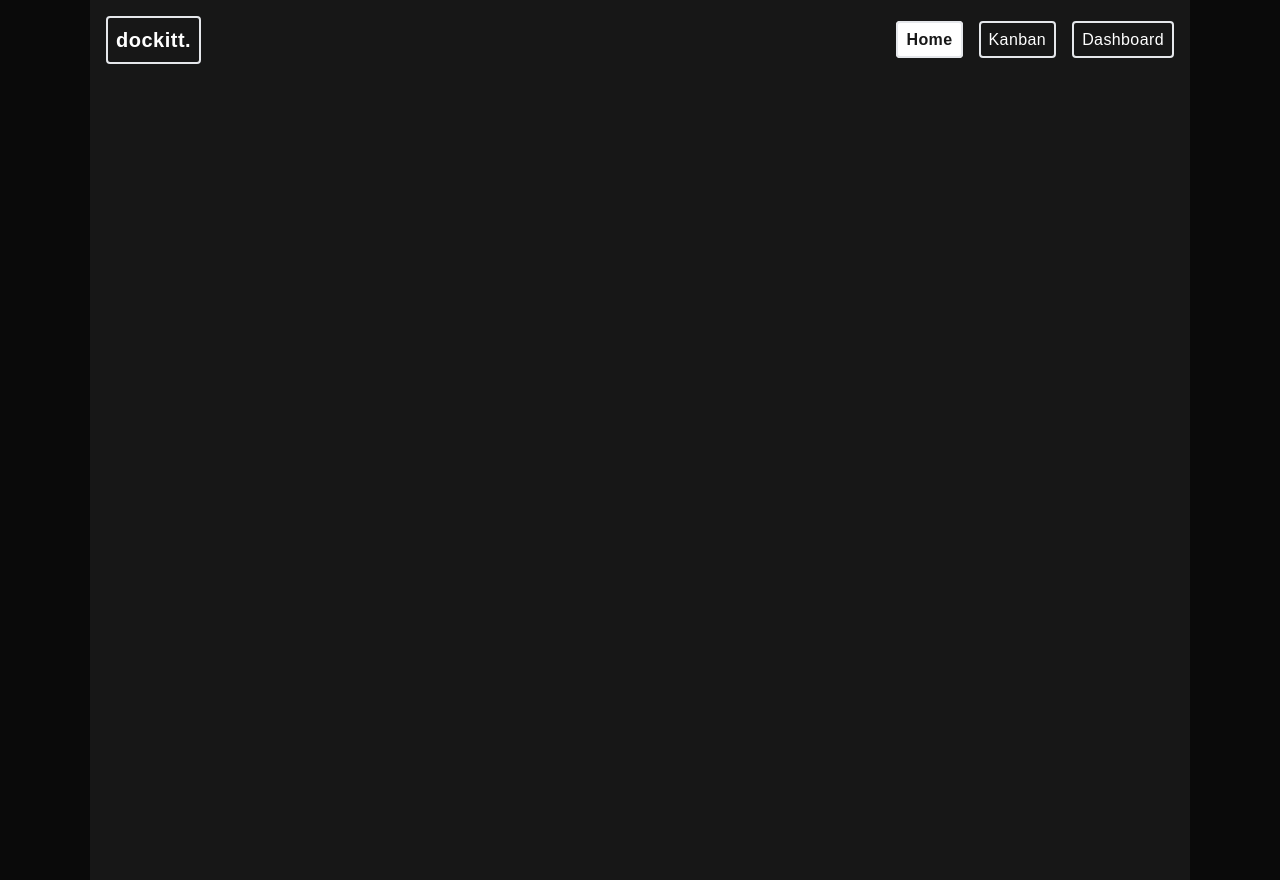
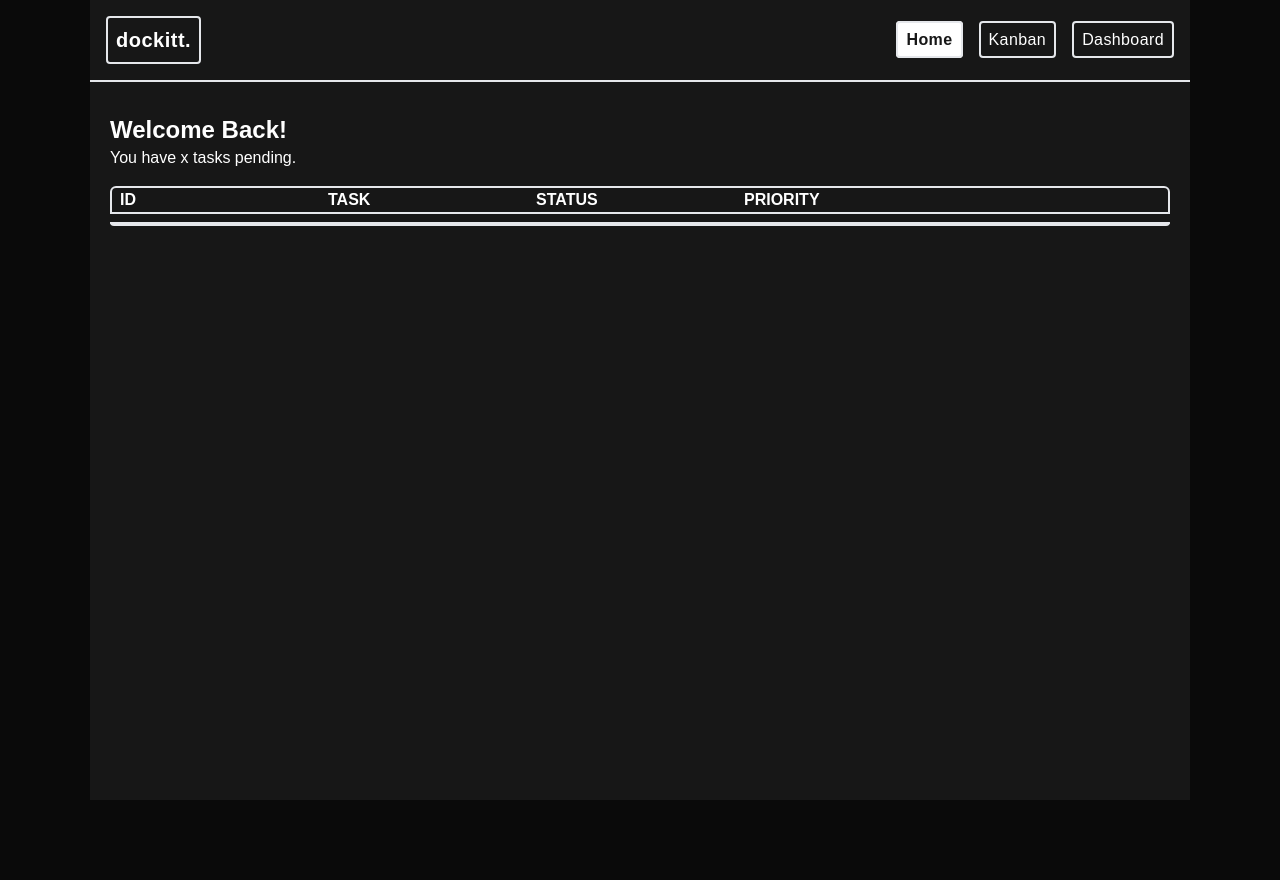
Before and after one commit to williamalowe/next-dockitt, a Next.js app: page / in a window 1280 px wide. After the commit the page ends 800 px from the top, so only its background shows below. Built offline with nearby package versions, Linux system fonts and the light colour scheme; a web font is replaced by a local one.

Commit message:
feat: add task-list-component

```diff
--- a/src/app/page.tsx
+++ b/src/app/page.tsx
@@ -1,8 +1,12 @@
+import TaskList from "@/components/task-list";
 import Image from "next/image";
 
 export default function Home() {
   return (
-    <main className="flex min-h-screen flex-col items-center justify-between p-24">
+    <main className="pt-8 px-5 flex flex-col">
+      <h1 className="text-2xl font-bold">Welcome Back!</h1>
+      <p>You have x tasks pending.</p>
+      <TaskList />
     </main>
   );
 }
--- a/src/components/header.tsx
+++ b/src/components/header.tsx
@@ -19,7 +19,7 @@ export default function Header() {
   ];
   const pathname = usePathname();
   return (
-    <header className="flex items-center p-4">
+    <header className="flex items-center p-4 border-b-2">
       <Link href="/">
         <div className="border-2 w-fit p-2 rounded text-xl font-bold tracking-wide">
           dockitt.
--- /dev/null
+++ b/src/components/task-list.tsx
@@ -0,0 +1,17 @@
+export default function TaskList() {
+  const headerLabels = ["ID", "TASK", "STATUS", "PRIORITY", ""]
+  return (
+    <div className='flex flex-col mt-4'>
+      <div className='flex px-2 border-2 rounded-t-md'>
+        {
+          headerLabels.map((label) =>
+            <div key={label} className='flex-1 font-bold'>{label}</div>
+          )
+        }
+      </div>
+      <div className="mt-2 border-2 rounded-b-md">
+
+      </div>
+    </div>
+  )
+}
```
Also changed, not shown: 1 other file (tests, documents, lock files or other folders).
